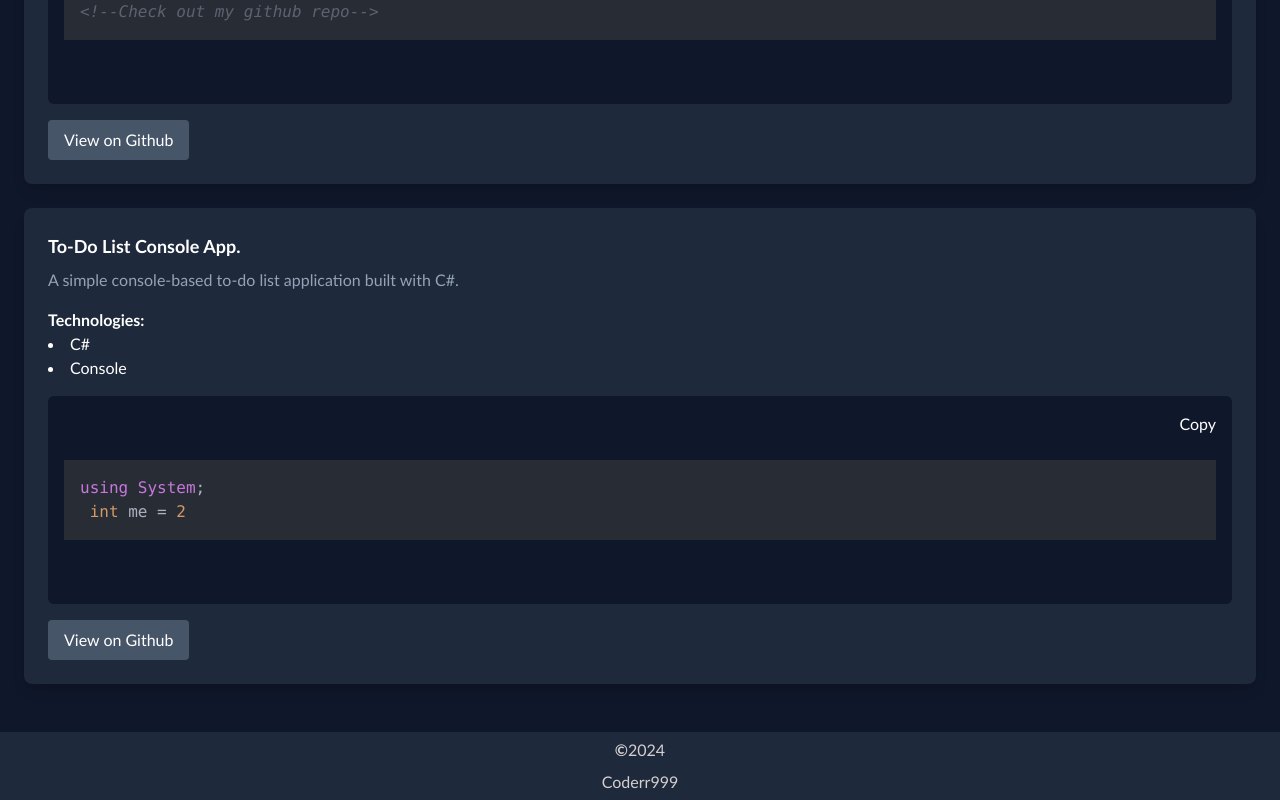
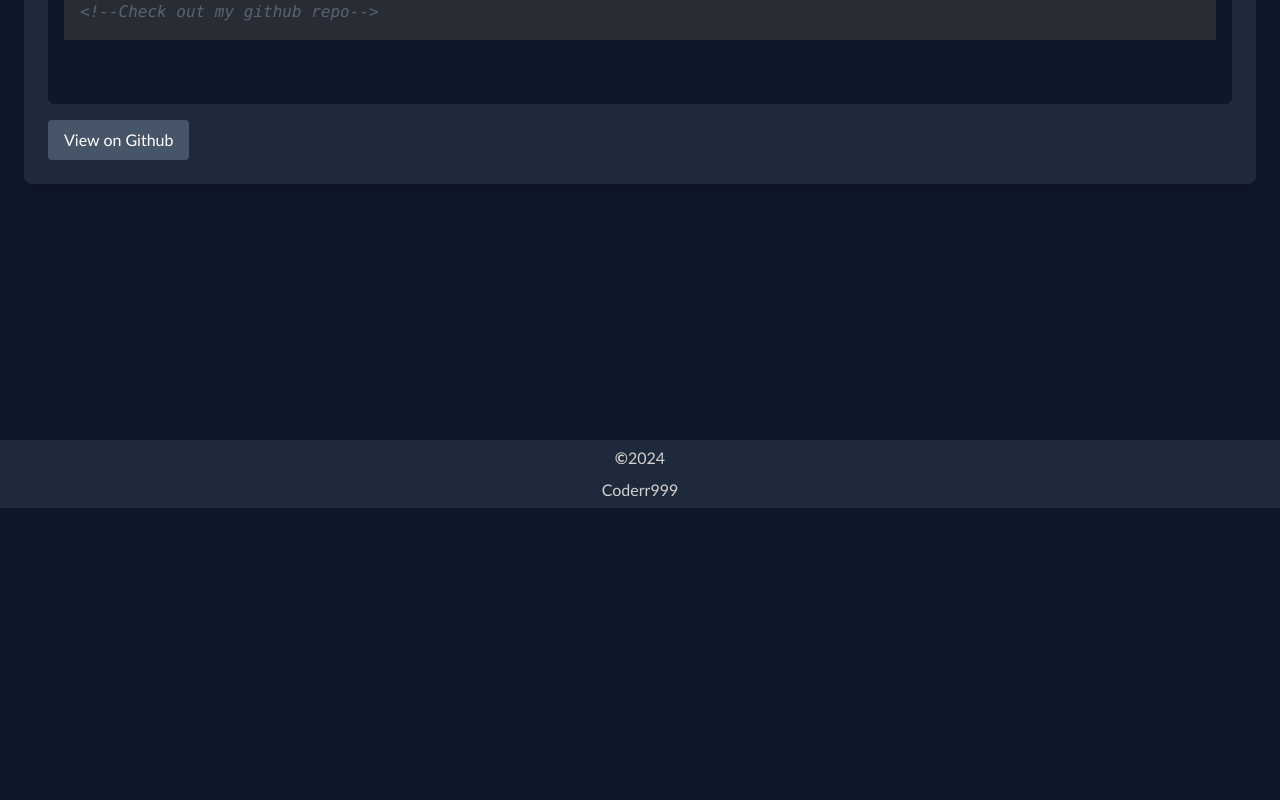
Before and after one commit to Codegrammer999/Personal-Portfolio-Webpage, a Vue app: page /project in a window 1280 px wide. Shown: the part 426-1226 px from the top of the page. After the commit the page ends 934 px from the top, so only its background shows below. Built offline with nearby package versions, Linux system fonts and the light colour scheme.

Commit message:
Did some finishing touches...

```diff
--- a/src/assets/Projects.json
+++ b/src/assets/Projects.json
@@ -6,13 +6,5 @@
         "githubLink": "https://github.com/Codegrammer999/Personal-Portfolio-Webpage.git",
         "codeSnippet": "<!--Check out my github repo-->",
         "codeSnippetLang": "html"
-    },
-    {
-        "name": "To-Do List Console App.",
-        "description": "A simple console-based to-do list application built with C#.",
-        "technologies": ["C#", "Console"],
-        "githubLink": "https://github/Codegrammer999/to-doListApp",
-        "codeSnippet": "using System; \n int me = 2",
-        "codeSnippetLang": "html"
     }
 ]
--- a/src/views/ContactView.vue
+++ b/src/views/ContactView.vue
@@ -52,27 +52,33 @@ const sendMail = () => {
             messageField.value.focus()
             break
         default:
-            try {
-                isProcessing.value = true
-                formData.error = null
+            isProcessing.value = true
+            formData.error = null
+
+            if (navigator.onLine) {
                 emailjs.sendForm('service_2oxp01k', 'template_mdtwk1c', form.value, {
                 publicKey: 'MxkwwylMO2r8cq-iy'
                 }).then((data)=>{
                     if (data.status === 200 && data.text === 'OK') {
                         emailMsg.value = 'Message received. thanks for reaching out'
+                        isProcessing.value = false
+                        formData.email = ''
+                        formData.name = ''
+                        formData.message = ''
+                        formData.error = null
                         return
                     }
-                    console.log(data)
+                    console.log(data) //log for future use or debugging
                 }, (error)=> {
-                    emailMsg.value = 'Something went wrong! ' + error.text
+                    emailMsg.value = `Something went wrong: ${error.text} \n Please use the alternatives below to contact me if issue persist.`
                     console.error(error)
+                    isProcessing.value = false
                 })
-            } catch (error) {
-                emailMsg.value = error
-                console.log(error)
-            }finally {
-                isProcessing.value = false
+                return
             }
+
+            emailMsg.value = 'No internet connection!, Please try again later'
+            isProcessing.value = false
     }
 }
 </script>
```
